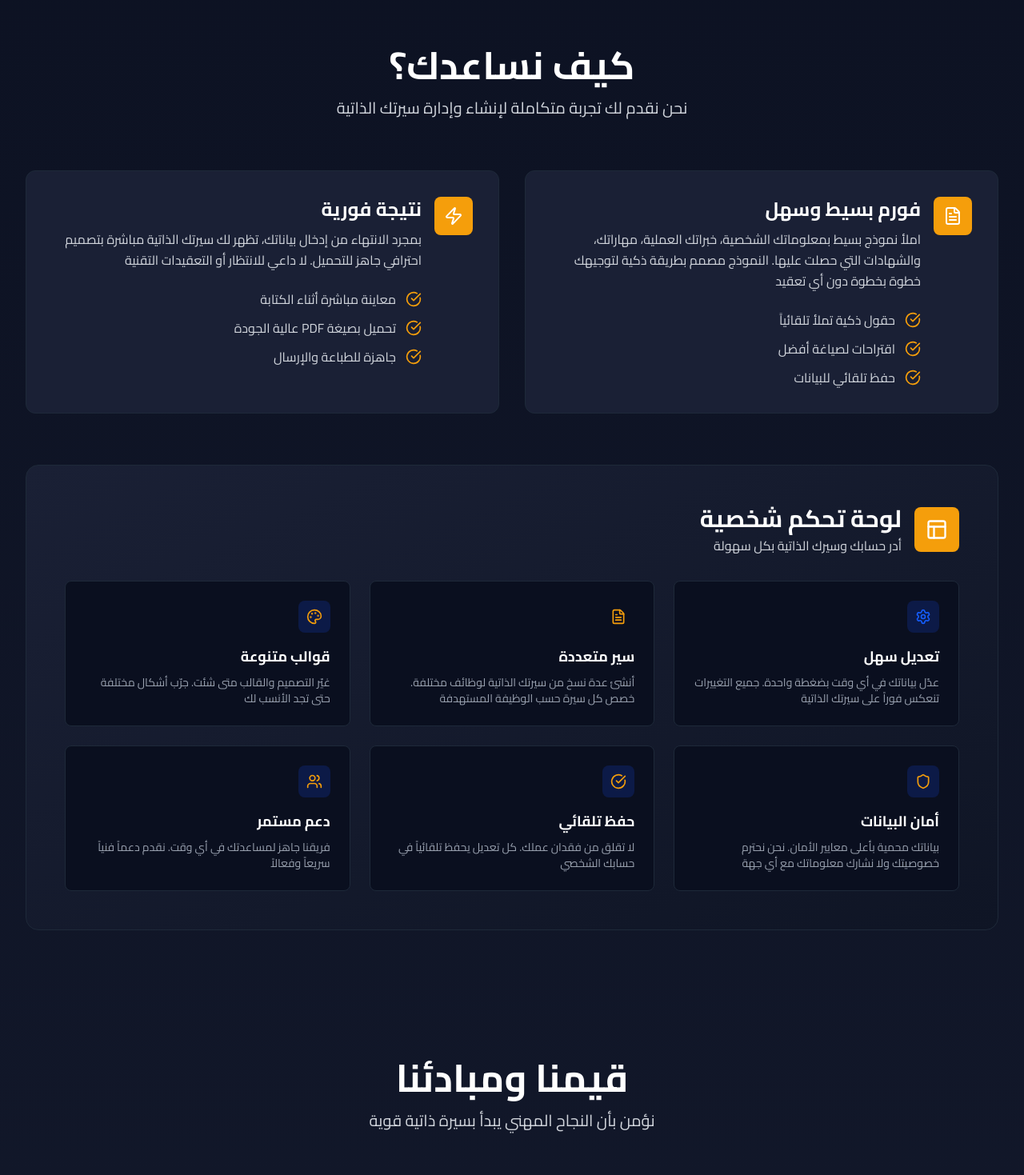
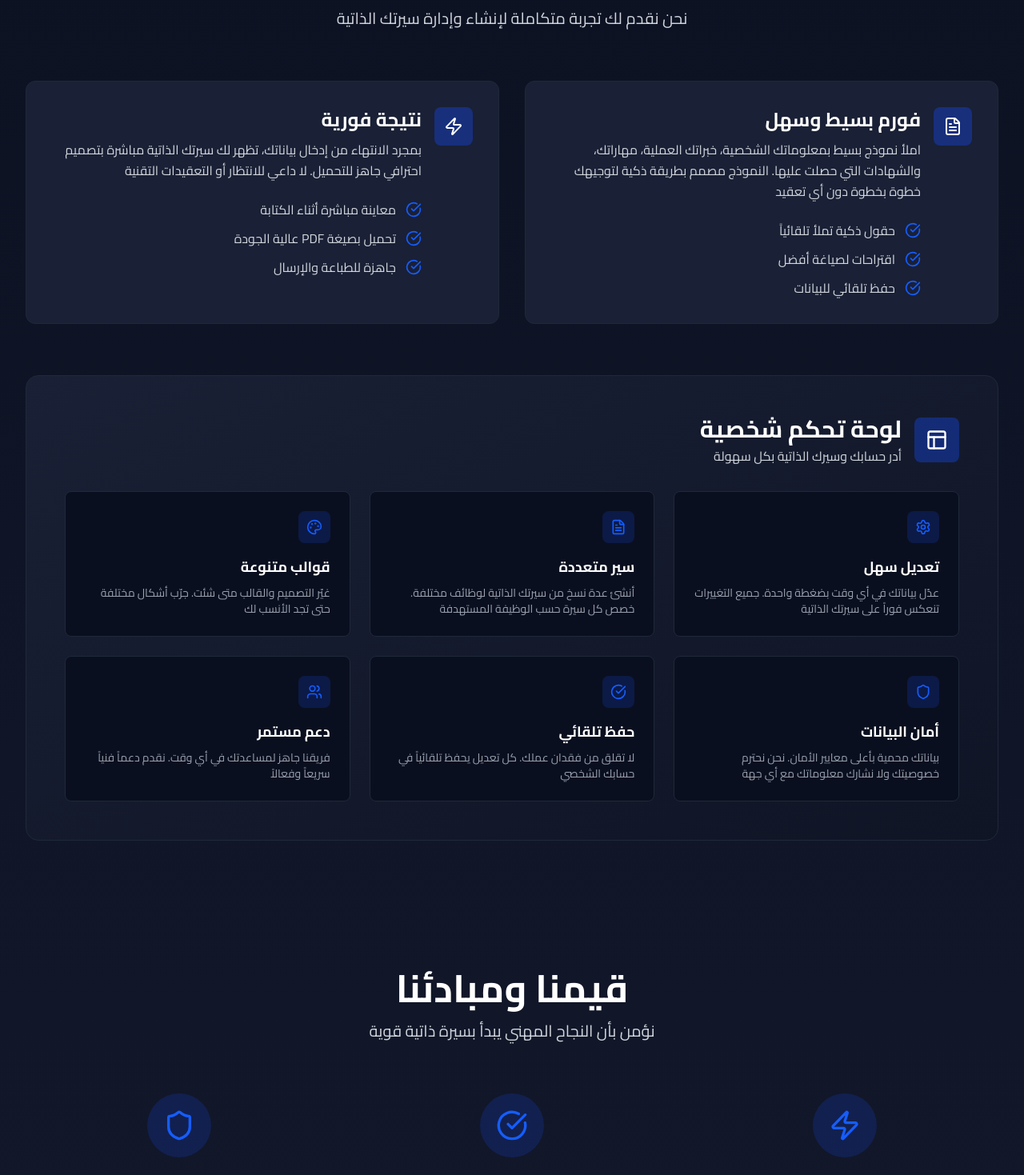
Before and after one commit to TaRek-ElSayed02/Serati, a Next.js app: page /about in a window 1280 px wide. Shown: the part 961-2430 px from the top of the page at 80% size. Built offline with nearby package versions, Linux system fonts and the light colour scheme.

Commit message:
edit about page

```diff
--- a/src/app/about/page.tsx
+++ b/src/app/about/page.tsx
@@ -16,7 +16,7 @@ const handleClick = () => {
 
       <main className="flex-grow" dir="rtl">
         {/* Hero Section */}
-        <section className="max-w-7xl mx-auto px-4 sm:px-6 lg:px-8 py-20">
+        <section className="max-w-7xl mx-auto px-4 sm:px-6 lg:px-8 pt-12 pb-0">
           <div className="text-center">
             <h1 className="text-4xl md:text-6xl font-bold text-white mb-6 leading-tight">
               من نحن؟
@@ -61,7 +61,7 @@ const handleClick = () => {
             {/* Process Card */}
             <div className="bg-[#1A2035] rounded-xl p-8 border border-gray-800">
               <div className="flex items-start gap-4 mb-6">
-                <div className="w-12 h-12 bg-[#F59E0B] rounded-lg flex items-center justify-center flex-shrink-0">
+                <div className="w-12 h-12 bg-blue-700/40 rounded-lg flex items-center justify-center flex-shrink-0">
                   <FileText className="w-6 h-6 text-white" />
                 </div>
                 <div>
@@ -74,15 +74,15 @@ const handleClick = () => {
               </div>
               <div className="pr-16 space-y-3">
                 <div className="flex items-center gap-3">
-                  <CheckCircle className="w-5 h-5 text-[#F59E0B]" />
+                  <CheckCircle className="w-5 h-5 text-blue-600" />
                   <span className="text-gray-300">حقول ذكية تملأ تلقائياً</span>
                 </div>
                 <div className="flex items-center gap-3">
-                  <CheckCircle className="w-5 h-5 text-[#F59E0B]" />
+                  <CheckCircle className="w-5 h-5 text-blue-600" />
                   <span className="text-gray-300">اقتراحات لصياغة أفضل</span>
                 </div>
                 <div className="flex items-center gap-3">
-                  <CheckCircle className="w-5 h-5 text-[#F59E0B]" />
+                  <CheckCircle className="w-5 h-5 text-blue-600" />
                   <span className="text-gray-300">حفظ تلقائي للبيانات</span>
                 </div>
               </div>
@@ -91,7 +91,7 @@ const handleClick = () => {
             {/* Instant Result Card */}
             <div className="bg-[#1A2035] rounded-xl p-8 border border-gray-800">
               <div className="flex items-start gap-4 mb-6">
-                <div className="w-12 h-12 bg-[#F59E0B] rounded-lg flex items-center justify-center flex-shrink-0">
+                <div className="w-12 h-12 bg-blue-700/40 rounded-lg flex items-center justify-center flex-shrink-0">
                   <Zap className="w-6 h-6 text-white" />
                 </div>
                 <div>
@@ -104,15 +104,15 @@ const handleClick = () => {
               </div>
               <div className="pr-16 space-y-3">
                 <div className="flex items-center gap-3">
-                  <CheckCircle className="w-5 h-5 text-[#F59E0B]" />
+                  <CheckCircle className="w-5 h-5 text-blue-600" />
                   <span className="text-gray-300">معاينة مباشرة أثناء الكتابة</span>
                 </div>
                 <div className="flex items-center gap-3">
-                  <CheckCircle className="w-5 h-5 text-[#F59E0B]" />
+                  <CheckCircle className="w-5 h-5 text-blue-600" />
                   <span className="text-gray-300">تحميل بصيغة PDF عالية الجودة</span>
                 </div>
                 <div className="flex items-center gap-3">
-                  <CheckCircle className="w-5 h-5 text-[#F59E0B]" />
+                  <CheckCircle className="w-5 h-5 text-blue-600" />
                   <span className="text-gray-300">جاهزة للطباعة والإرسال</span>
                 </div>
               </div>
@@ -122,7 +122,7 @@ const handleClick = () => {
           {/* Dashboard Features */}
           <div className="bg-gradient-to-br from-[#1A2035] to-[#0F1525] rounded-2xl p-8 md:p-12 border border-gray-800">
             <div className="flex items-center gap-4 mb-8">
-              <div className="w-14 h-14 bg-[#F59E0B] rounded-lg flex items-center justify-center">
+              <div className="w-14 h-14 bg-blue-700/40 rounded-lg flex items-center justify-center">
                 <Layout className="w-7 h-7 text-white" />
               </div>
               <div>
@@ -143,8 +143,8 @@ const handleClick = () => {
               </div>
 
               <div className="bg-[#0A0F1F] rounded-lg p-6 border border-gray-800">
-                <div className="w-10 h-10 bg-[#bg-blue-700/20 rounded-lg flex items-center justify-center mb-4">
-                  <FileText className="w-5 h-5 text-[#F59E0B]" />
+                <div className="w-10 h-10 bg-blue-700/20 rounded-lg flex items-center justify-center mb-4">
+                  <FileText className="w-5 h-5 text-blue-600" />
                 </div>
                 <h4 className="text-lg font-bold text-white mb-2">سير متعددة</h4>
                 <p className="text-gray-400 text-sm">
@@ -154,7 +154,7 @@ const handleClick = () => {
 
               <div className="bg-[#0A0F1F] rounded-lg p-6 border border-gray-800">
                 <div className="w-10 h-10 bg-blue-700/20 rounded-lg flex items-center justify-center mb-4">
-                  <Palette className="w-5 h-5 text-[#F59E0B]" />
+                  <Palette className="w-5 h-5 text-blue-600" />
                 </div>
                 <h4 className="text-lg font-bold text-white mb-2">قوالب متنوعة</h4>
                 <p className="text-gray-400 text-sm">
@@ -164,7 +164,7 @@ const handleClick = () => {
 
               <div className="bg-[#0A0F1F] rounded-lg p-6 border border-gray-800">
                 <div className="w-10 h-10 bg-blue-700/20 rounded-lg flex items-center justify-center mb-4">
-                  <Shield className="w-5 h-5 text-[#F59E0B]" />
+                  <Shield className="w-5 h-5 text-blue-600" />
                 </div>
                 <h4 className="text-lg font-bold text-white mb-2">أمان البيانات</h4>
                 <p className="text-gray-400 text-sm">
@@ -174,7 +174,7 @@ const handleClick = () => {
 
               <div className="bg-[#0A0F1F] rounded-lg p-6 border border-gray-800">
                 <div className="w-10 h-10 bg-blue-700/20 rounded-lg flex items-center justify-center mb-4">
-                  <CheckCircle className="w-5 h-5 text-[#F59E0B]" />
+                  <CheckCircle className="w-5 h-5 text-blue-600" />
                 </div>
                 <h4 className="text-lg font-bold text-white mb-2">حفظ تلقائي</h4>
                 <p className="text-gray-400 text-sm">
@@ -184,7 +184,7 @@ const handleClick = () => {
 
               <div className="bg-[#0A0F1F] rounded-lg p-6 border border-gray-800">
                 <div className="w-10 h-10 bg-blue-700/20 rounded-lg flex items-center justify-center mb-4">
-                  <Users className="w-5 h-5 text-[#F59E0B]" />
+                  <Users className="w-5 h-5 text-blue-600" />
                 </div>
                 <h4 className="text-lg font-bold text-white mb-2">دعم مستمر</h4>
                 <p className="text-gray-400 text-sm">
@@ -209,7 +209,7 @@ const handleClick = () => {
           <div className="grid grid-cols-1 md:grid-cols-3 gap-8">
             <div className="text-center">
               <div className="w-20 h-20 bg-blue-700/20 rounded-full flex items-center justify-center mx-auto mb-6">
-                <Zap className="w-10 h-10 text-[#F59E0B]" />
+                <Zap className="w-10 h-10 text-blue-600" />
               </div>
               <h3 className="text-2xl font-bold text-white mb-3">السهولة</h3>
               <p className="text-gray-300 leading-relaxed">
@@ -219,7 +219,7 @@ const handleClick = () => {
 
             <div className="text-center">
               <div className="w-20 h-20 bg-blue-700/20 rounded-full flex items-center justify-center mx-auto mb-6">
-                <CheckCircle className="w-10 h-10 text-[#F59E0B]" />
+                <CheckCircle className="w-10 h-10 text-blue-600" />
               </div>
               <h3 className="text-2xl font-bold text-white mb-3">الجودة</h3>
               <p className="text-gray-300 leading-relaxed">
@@ -229,7 +229,7 @@ const handleClick = () => {
 
             <div className="text-center">
               <div className="w-20 h-20 bg-blue-700/20 rounded-full flex items-center justify-center mx-auto mb-6">
-                <Shield className="w-10 h-10 text-[#F59E0B]" />
+                <Shield className="w-10 h-10 text-blue-600" />
               </div>
               <h3 className="text-2xl font-bold text-white mb-3">الخصوصية</h3>
               <p className="text-gray-300 leading-relaxed">
```
